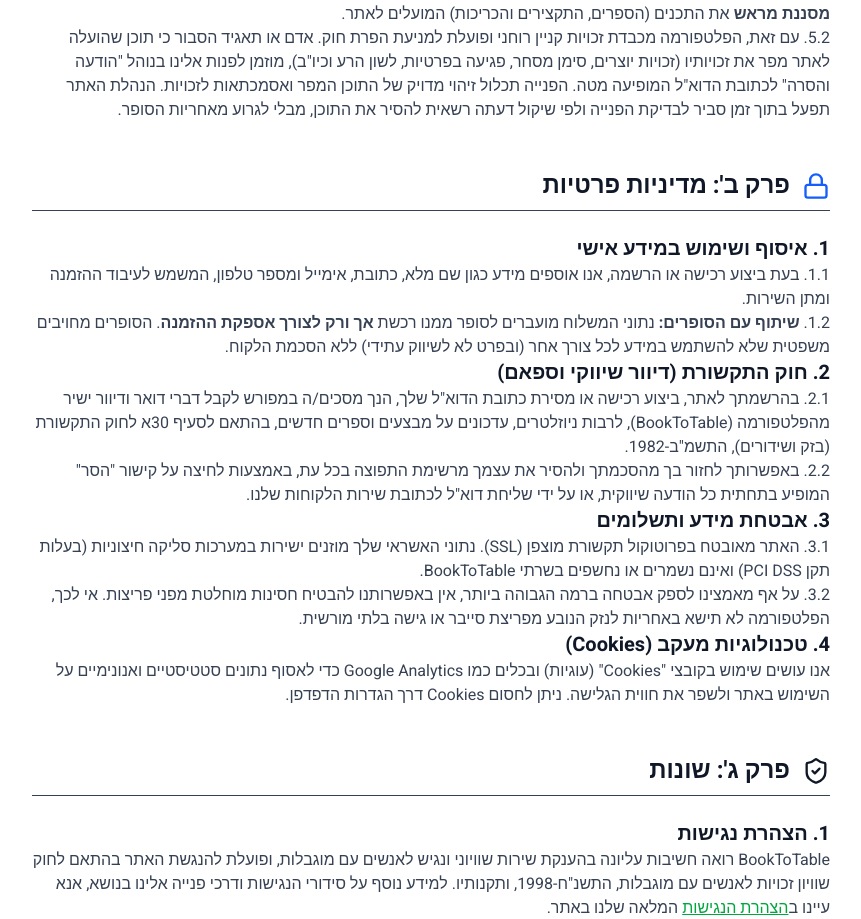
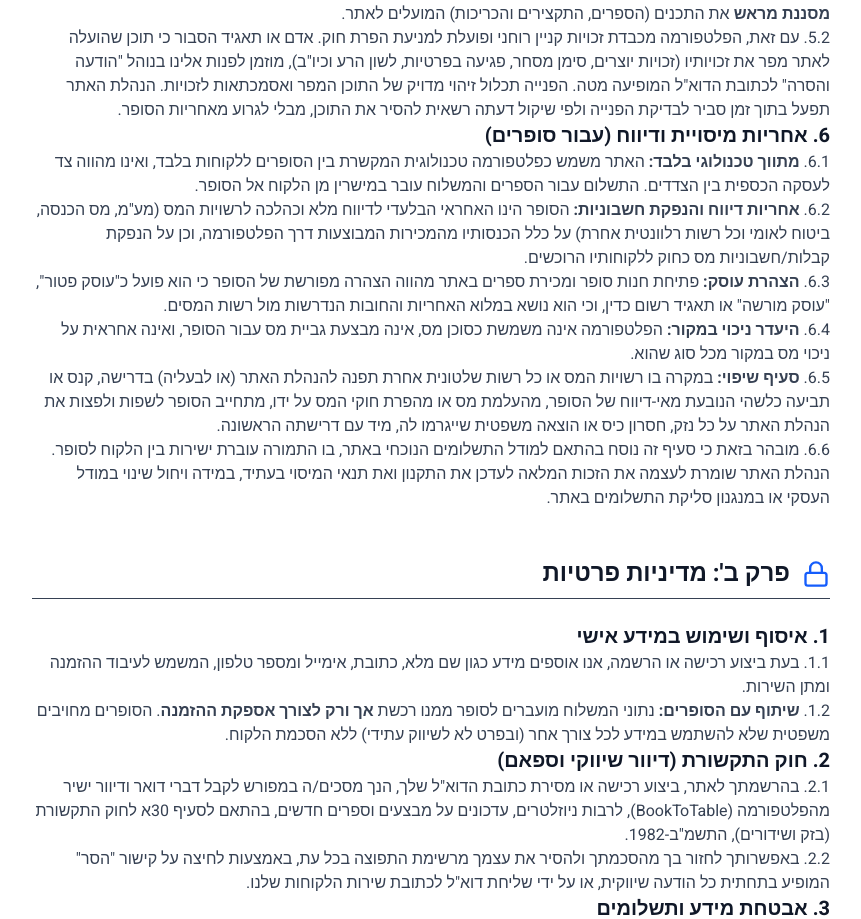
Before and after one commit to NoamLe17/BookToTable, a Next.js app: page /legal in a window 1280 px wide. Shown: the part 1221-2140 px from the top of the page, without its empty margins (209-1070 px from the left). Built offline with nearby package versions, Linux system fonts and the light colour scheme; no server answers.

Commit message:
docs: add tax and reporting responsibilities section to legal terms

```diff
--- a/src/app/legal/page.tsx
+++ b/src/app/legal/page.tsx
@@ -66,6 +66,16 @@ export default function LegalPage() {
               5.2. עם זאת, הפלטפורמה מכבדת זכויות קניין רוחני ופועלת למניעת הפרת חוק. אדם או תאגיד הסבור כי תוכן שהועלה לאתר מפר את זכויותיו (זכויות יוצרים, סימן מסחר, פגיעה בפרטיות, לשון הרע וכיו"ב), מוזמן לפנות אלינו בנוהל "הודעה והסרה" לכתובת הדוא"ל המופיעה מטה. הפנייה תכלול זיהוי מדויק של התוכן המפר ואסמכתאות לזכויות. הנהלת האתר תפעל בתוך זמן סביר לבדיקת הפנייה ולפי שיקול דעתה רשאית להסיר את התוכן, מבלי לגרוע מאחריות הסופר.
             </p>
 
+            <h3 className="text-xl font-bold text-gray-900">6. אחריות מיסויית ודיווח (עבור סופרים)</h3>
+            <p>
+              6.1. <strong>מתווך טכנולוגי בלבד:</strong> האתר משמש כפלטפורמה טכנולוגית המקשרת בין הסופרים ללקוחות בלבד, ואינו מהווה צד לעסקה הכספית בין הצדדים. התשלום עבור הספרים והמשלוח עובר במישרין מן הלקוח אל הסופר.<br />
+              6.2. <strong>אחריות דיווח והנפקת חשבוניות:</strong> הסופר הינו האחראי הבלעדי לדיווח מלא וכהלכה לרשויות המס (מע"מ, מס הכנסה, ביטוח לאומי וכל רשות רלוונטית אחרת) על כלל הכנסותיו מהמכירות המבוצעות דרך הפלטפורמה, וכן על הנפקת קבלות/חשבוניות מס כחוק ללקוחותיו הרוכשים.<br />
+              6.3. <strong>הצהרת עוסק:</strong> פתיחת חנות סופר ומכירת ספרים באתר מהווה הצהרה מפורשת של הסופר כי הוא פועל כ"עוסק פטור", "עוסק מורשה" או תאגיד רשום כדין, וכי הוא נושא במלוא האחריות והחובות הנדרשות מול רשות המסים.<br />
+              6.4. <strong>היעדר ניכוי במקור:</strong> הפלטפורמה אינה משמשת כסוכן מס, אינה מבצעת גביית מס עבור הסופר, ואינה אחראית על ניכוי מס במקור מכל סוג שהוא.<br />
+              6.5. <strong>סעיף שיפוי:</strong> במקרה בו רשויות המס או כל רשות שלטונית אחרת תפנה להנהלת האתר (או לבעליה) בדרישה, קנס או תביעה כלשהי הנובעת מאי-דיווח של הסופר, מהעלמת מס או מהפרת חוקי המס על ידו, מתחייב הסופר לשפות ולפצות את הנהלת האתר על כל נזק, חסרון כיס או הוצאה משפטית שייגרמו לה, מיד עם דרישתה הראשונה.<br />
+              6.6. מובהר בזאת כי סעיף זה נוסח בהתאם למודל התשלומים הנוכחי באתר, בו התמורה עוברת ישירות בין הלקוח לסופר. הנהלת האתר שומרת לעצמה את הזכות המלאה לעדכן את התקנון ואת תנאי המיסוי בעתיד, במידה ויחול שינוי במודל העסקי או במנגנון סליקת התשלומים באתר.
+            </p>
+
             <div className="flex items-center gap-3 mt-12 mb-6 border-b pb-2">
               <Lock className="text-blue-600" size={28} />
               <h2 className="text-2xl font-bold text-gray-900 m-0">פרק ב': מדיניות פרטיות</h2>
```
